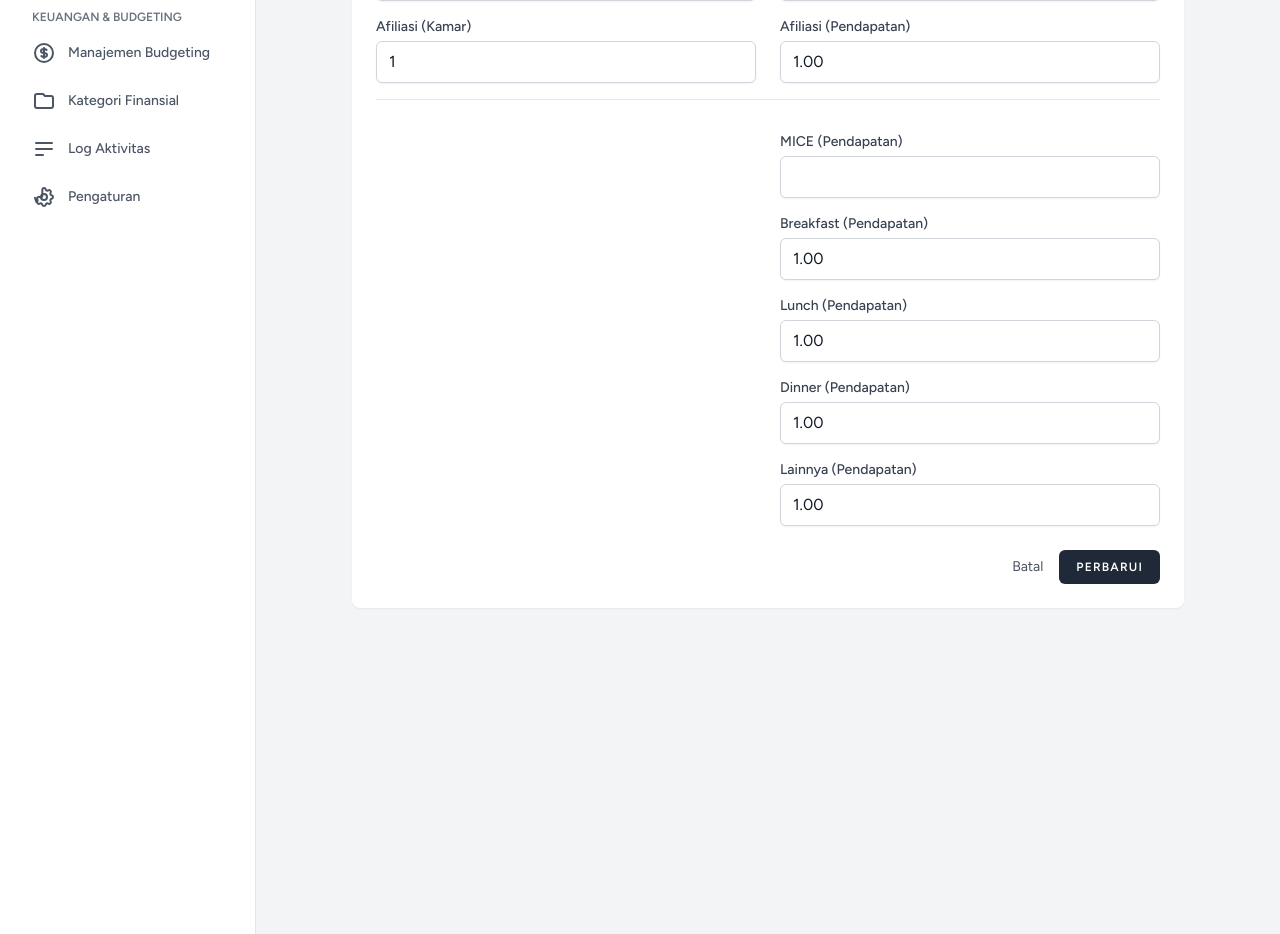
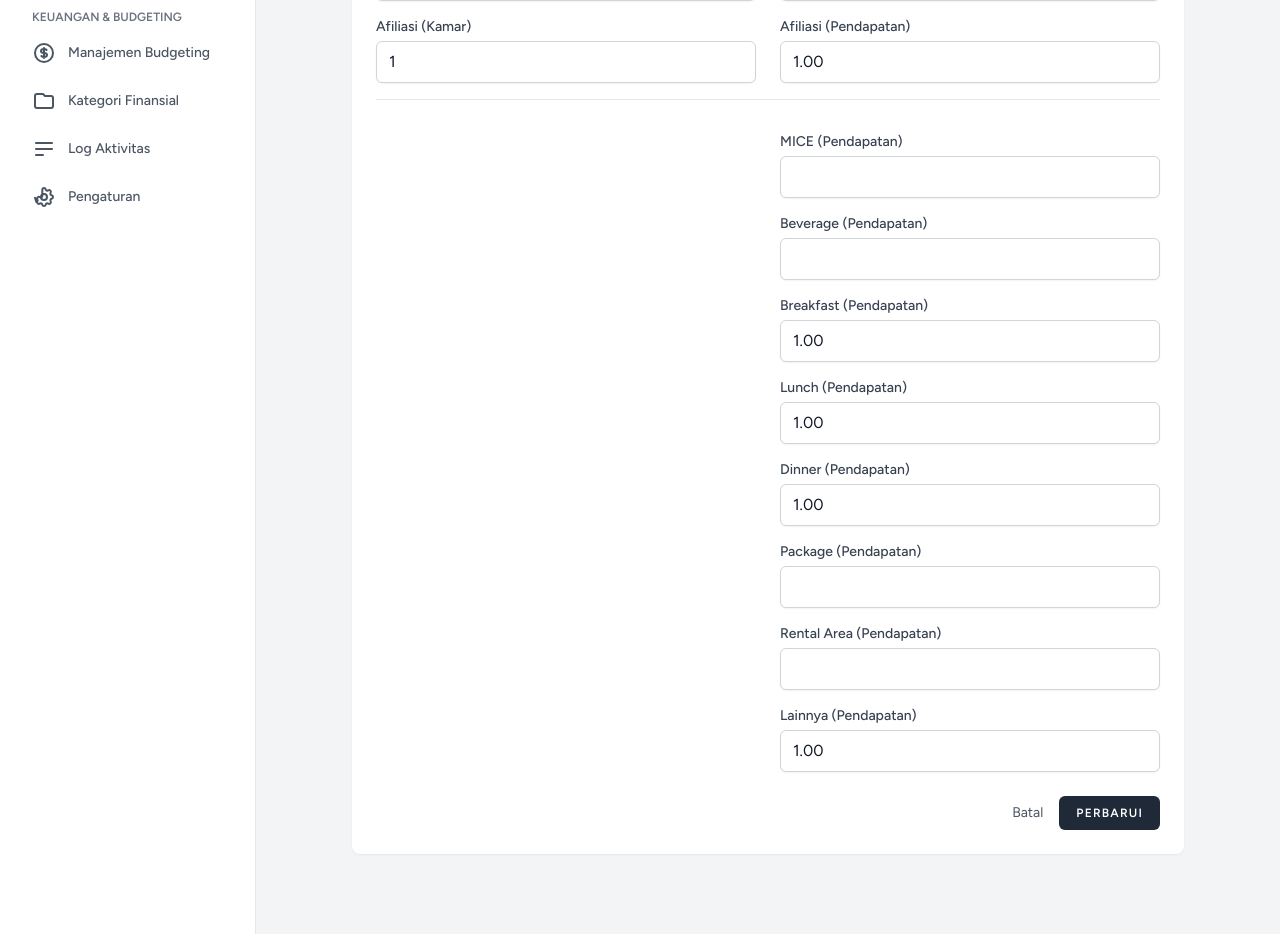
Before and after one commit to JCETools-Petra/HTracker, a Laravel app: page /admin/incomes/1/edit in a window 1280 px wide. Shown: the part 879-1813 px from the top of the page. Run offline with Laravel 12, Linux system fonts and the light colour scheme; a user stored in the database is signed in; tables that the repository leaves empty hold one stand-in row (values such as "Sample post"); style sheets or scripts are compiled from the project's sources; some libraries are stand-ins or nearby versions.

Commit message:
Add detailed revenue categories to daily income tracking
This commit expands the revenue tracking system from 4 categories to 9 detailed categories:
- Room Revenue (existing)
- Beverage Revenue (new)
- Breakfast Revenue (new)
- Lunch Revenue (new)
- Dinner Revenue (new)
- Package Revenue (new)
- MICE Revenue (existing)
- Rental Area (new)
- OTHERS (new, replacing "Other Revenue")

Changes include:
- Database migration to add beverage_income, package_income, and rental_area_income columns
- Updated FinancialCategorySeeder with 9 revenue categories
- Updated DailyIncome model to include new columns and recalculate totals
- Updated PropertyIncomeController and Admin IncomeController validation rules
- Updated all income form views (create and edit) for both property users and admin
- Updated FinancialReportService to map new revenue codes and query individual revenue fields

```diff
--- a/app/Http/Controllers/Admin/IncomeController.php
+++ b/app/Http/Controllers/Admin/IncomeController.php
@@ -47,6 +47,9 @@ class IncomeController extends Controller
             'breakfast_income' => 'nullable|numeric|min:0',
             'lunch_income' => 'nullable|numeric|min:0',
             'dinner_income' => 'nullable|numeric|min:0',
+            'beverage_income' => 'nullable|numeric|min:0',
+            'package_income' => 'nullable|numeric|min:0',
+            'rental_area_income' => 'nullable|numeric|min:0',
             'others_income' => 'nullable|numeric|min:0',
         ]);
 
@@ -100,6 +103,9 @@ class IncomeController extends Controller
             'breakfast_income' => 'nullable|numeric|min:0',
             'lunch_income' => 'nullable|numeric|min:0',
             'dinner_income' => 'nullable|numeric|min:0',
+            'beverage_income' => 'nullable|numeric|min:0',
+            'package_income' => 'nullable|numeric|min:0',
+            'rental_area_income' => 'nullable|numeric|min:0',
             'others_income' => 'nullable|numeric|min:0',
         ]);
 
--- a/app/Http/Controllers/PropertyIncomeController.php
+++ b/app/Http/Controllers/PropertyIncomeController.php
@@ -295,6 +295,9 @@ class PropertyIncomeController extends Controller
             'breakfast_income' => 'required|numeric|min:0',
             'lunch_income' => 'required|numeric|min:0',
             'dinner_income' => 'required|numeric|min:0',
+            'beverage_income' => 'required|numeric|min:0',
+            'package_income' => 'required|numeric|min:0',
+            'rental_area_income' => 'required|numeric|min:0',
             'others_income' => 'required|numeric|min:0',
         ], [
             'date.unique' => 'Pendapatan untuk tanggal ini sudah pernah dicatat.',
@@ -344,6 +347,9 @@ class PropertyIncomeController extends Controller
             'breakfast_income' => 'required|numeric|min:0',
             'lunch_income' => 'required|numeric|min:0',
             'dinner_income' => 'required|numeric|min:0',
+            'beverage_income' => 'required|numeric|min:0',
+            'package_income' => 'required|numeric|min:0',
+            'rental_area_income' => 'required|numeric|min:0',
             'others_income' => 'required|numeric|min:0',
         ], [
             'date.unique' => 'Pendapatan untuk tanggal ini sudah ada.',
--- a/app/Models/DailyIncome.php
+++ b/app/Models/DailyIncome.php
@@ -16,7 +16,7 @@ class DailyIncome extends Model
         'property_id', 'user_id', 'date',
         'offline_rooms', 'online_rooms', 'ta_rooms', 'gov_rooms', 'corp_rooms', 'compliment_rooms', 'house_use_rooms', 'afiliasi_rooms',
         'offline_room_income', 'online_room_income', 'ta_income', 'gov_income', 'corp_income', 'compliment_income', 'house_use_income', 'afiliasi_room_income',
-        'breakfast_income', 'lunch_income', 'dinner_income', 'mice_room_income', 'others_income',
+        'breakfast_income', 'lunch_income', 'dinner_income', 'beverage_income', 'package_income', 'rental_area_income', 'mice_room_income', 'others_income',
         'total_rooms_sold', 'total_rooms_revenue', 'total_fb_revenue', 'total_revenue', 'arr', 'occupancy',
     ];
 
@@ -65,7 +65,7 @@ class DailyIncome extends Model
 
         // Hitung total pendapatan F&B
         $this->total_fb_revenue =
-            ($this->breakfast_income ?? 0) + ($this->lunch_income ?? 0) + ($this->dinner_income ?? 0);
+            ($this->breakfast_income ?? 0) + ($this->lunch_income ?? 0) + ($this->dinner_income ?? 0) + ($this->beverage_income ?? 0);
 
         // Update pendapatan MICE jika dilempar dari form Admin
         if ($miceIncome !== null) {
@@ -74,7 +74,8 @@ class DailyIncome extends Model
 
         // Hitung total pendapatan keseluruhan
         $this->total_revenue = $this->total_rooms_revenue + $this->total_fb_revenue +
-                               ($this->mice_room_income ?? 0) + ($this->others_income ?? 0);
+                               ($this->package_income ?? 0) + ($this->mice_room_income ?? 0) +
+                               ($this->rental_area_income ?? 0) + ($this->others_income ?? 0);
 
         // Hitung ARR (Average Room Rate)
         $this->arr = ($this->total_rooms_sold > 0) ? ($this->total_rooms_revenue / $this->total_rooms_sold) : 0;
--- a/resources/views/admin/incomes/edit.blade.php
+++ b/resources/views/admin/incomes/edit.blade.php
@@ -103,6 +103,11 @@
                             </div>
 
                             <div class="col-span-1 md:col-start-2">
+                                <x-input-label for="beverage_income" :value="__('Beverage (Pendapatan)')" />
+                                <x-text-input id="beverage_income" class="block mt-1 w-full" type="number" name="beverage_income" :value="old('beverage_income', $income->beverage_income)" />
+                            </div>
+
+                            <div class="col-span-1 md:col-start-2">
                                 <x-input-label for="breakfast_income" :value="__('Breakfast (Pendapatan)')" />
                                 <x-text-input id="breakfast_income" class="block mt-1 w-full" type="number" name="breakfast_income" :value="old('breakfast_income', $income->breakfast_income)" />
                             </div>
@@ -115,6 +120,16 @@
                             <div class="col-span-1 md:col-start-2">
                                 <x-input-label for="dinner_income" :value="__('Dinner (Pendapatan)')" />
                                 <x-text-input id="dinner_income" class="block mt-1 w-full" type="number" name="dinner_income" :value="old('dinner_income', $income->dinner_income)" />
+                            </div>
+
+                            <div class="col-span-1 md:col-start-2">
+                                <x-input-label for="package_income" :value="__('Package (Pendapatan)')" />
+                                <x-text-input id="package_income" class="block mt-1 w-full" type="number" name="package_income" :value="old('package_income', $income->package_income)" />
+                            </div>
+
+                            <div class="col-span-1 md:col-start-2">
+                                <x-input-label for="rental_area_income" :value="__('Rental Area (Pendapatan)')" />
+                                <x-text-input id="rental_area_income" class="block mt-1 w-full" type="number" name="rental_area_income" :value="old('rental_area_income', $income->rental_area_income)" />
                             </div>
 
                             <div class="col-span-1 md:col-start-2">
```
Also changed, not shown: app/Services/FinancialReportService.php (+30 -6 lines), database/seeders/FinancialCategorySeeder.php (+20 -5 lines), resources/views/admin/incomes/create.blade.php (+15 -0 lines), resources/views/property/income/create.blade.php (+15 -0 lines), resources/views/property/income/edit.blade.php (+15 -0 lines), database/migrations/2025_12_08_100000_add_detailed_revenue_columns_to_daily_incomes_table.php (added).
